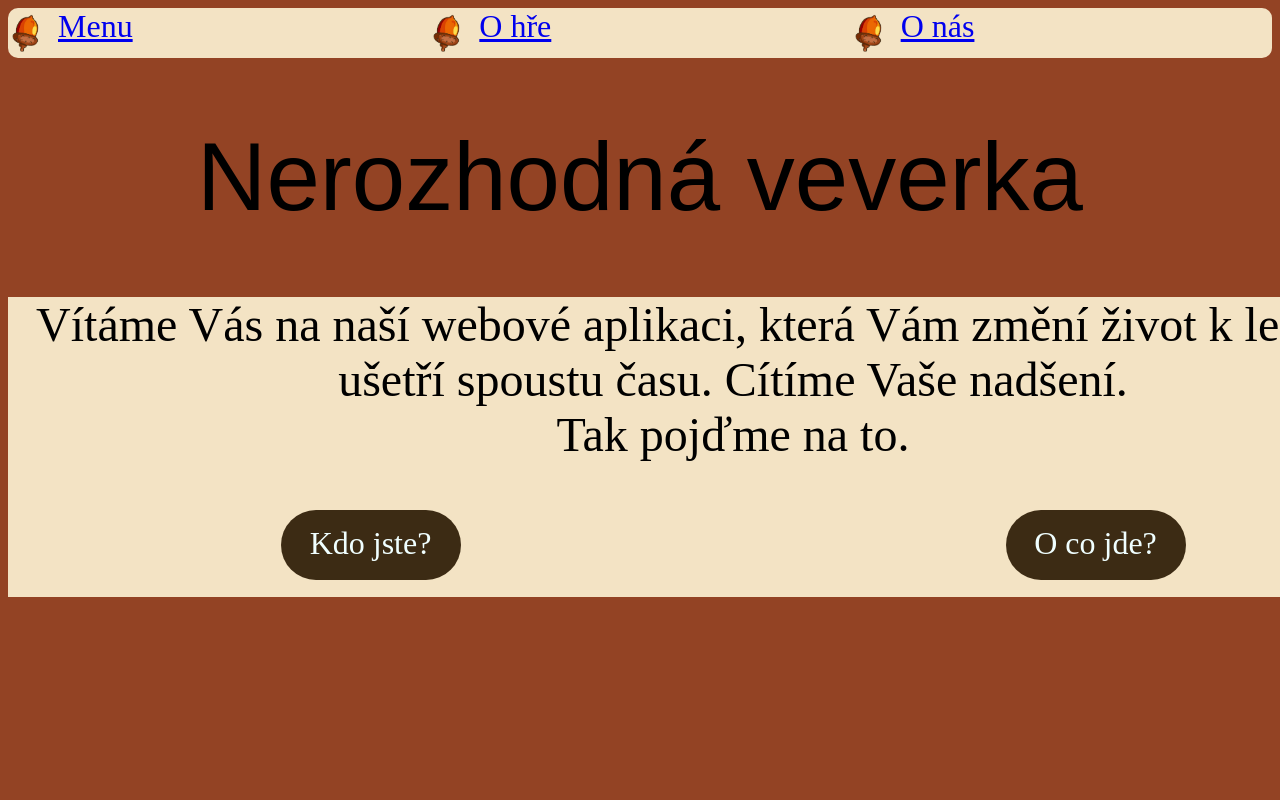
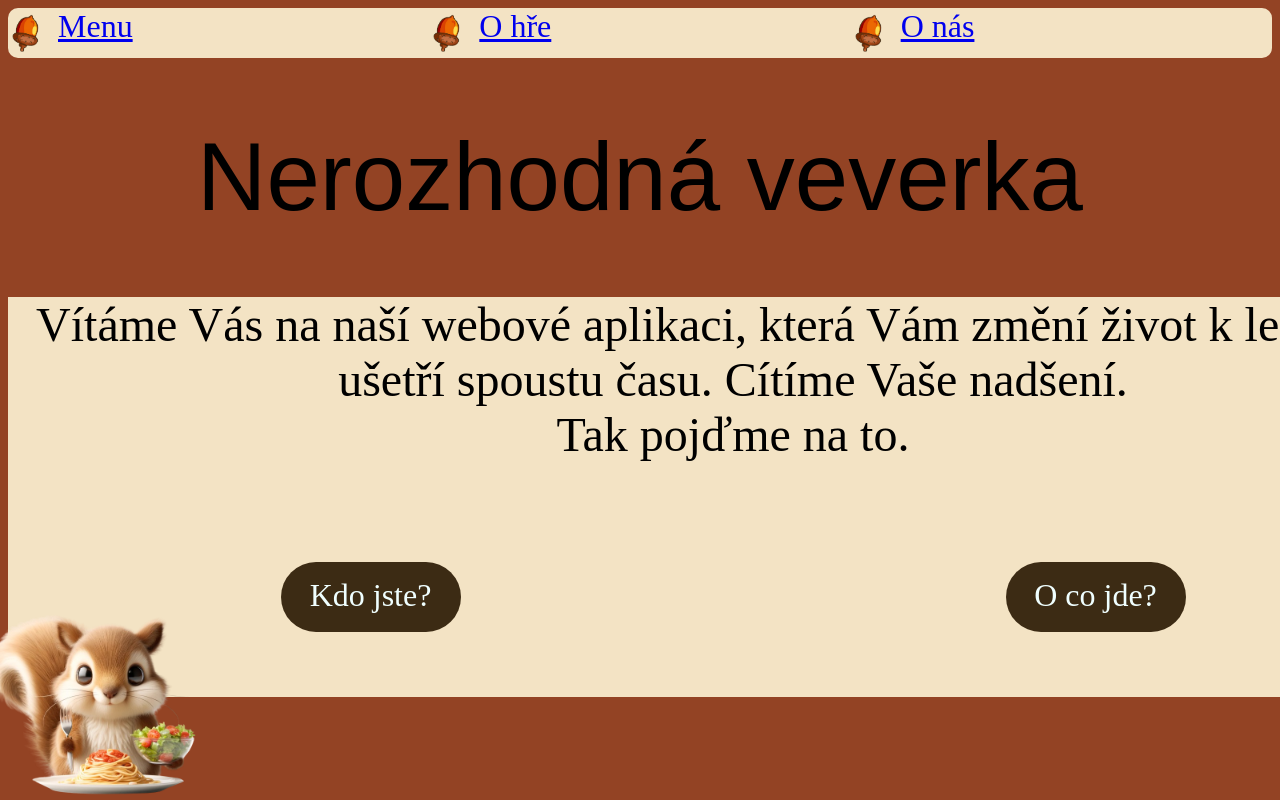
Before and after one commit to BaraT91/o-projektu, a plain HTML site: page index.html in a window 1280 px wide. Shown: the top 800 px of the page. Drawn offline with Linux system fonts and the light colour scheme; a web font is replaced by a local one.

Commit message:
Vložení a pozicování veverky na úvodní stránku

```diff
--- a/index.html
+++ b/index.html
@@ -47,6 +47,7 @@
           <a class="onas" href="./O nás/my.html">Kdo jste?</a>
           <a class="ohre" href="./O hře/hra.html">O co jde?</a>
         </div>
+        <img src="./img/Volba.png" alt="Volba" class="obrazek_volby"/>
       </div>
     </div>
   </body>
--- a/style.css
+++ b/style.css
@@ -14,7 +14,7 @@ h1 {
   background-color: #F3E3C4;
   background-size: contain;
   width: 1450px;
-  height: 300px;
+  height: 400px;
   margin: auto;
 }
 
@@ -37,6 +37,14 @@ a {
   border: none;
 }
 
+.tlacitka {
+  display: flex;
+  justify-content: space-around;
+  border-radius: 10px;
+  color: azure;
+  margin-top: 100px;
+}
+
 .onas,
 .ohre {
   background-color: #3C2B14;
@@ -49,9 +57,10 @@ a {
   text-decoration: none;
 }
 
-.tlacitka {
-  display: flex;
-  justify-content: space-around;
-  border-radius: 10px;
-  color: azure;
+.obrazek_volby {
+  height: 200px;
+  width: 200px;
+  position: absolute;
+  bottom: 0;
+  left: 0;
 }
```
Also changed, not shown: img/Volba.png (added).
